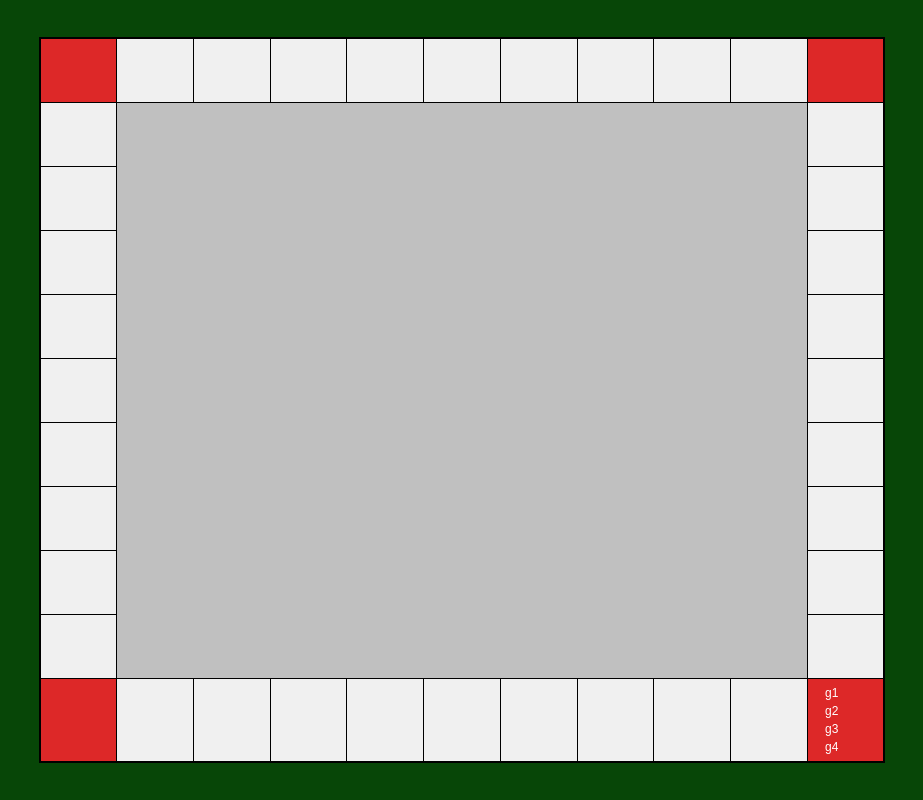
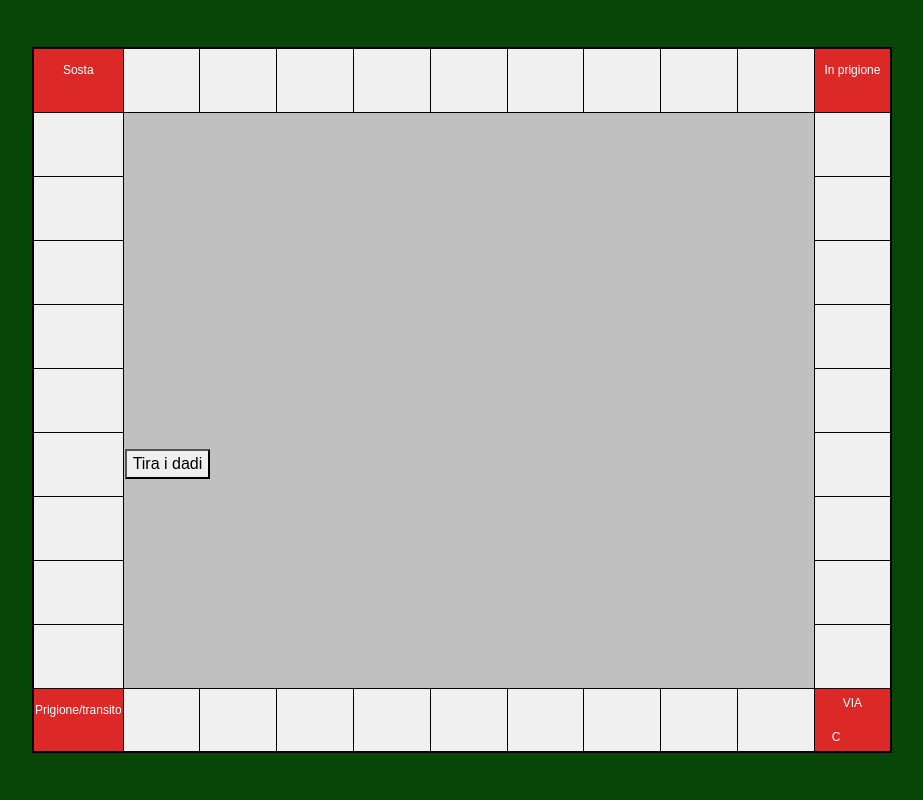
Before and after one commit to strazzullociroandrea/monopoli, a plain HTML site: page index.html in a window 1280 px wide. Shown: the whole page, without its empty margins (178-1101 px from the left). Drawn offline with nearby package versions, Linux system fonts and the light colour scheme.

Commit message:
inizio movimento singolo giocatore

```diff
--- a/index.html
+++ b/index.html
@@ -11,7 +11,7 @@
 <body>
     <table id="board" >
 		<tr>
-			<td class="cell board-corner" id="cell20"><div id="intDiv20" class="row m-1"></div></td>
+			<td class="cell board-corner" id="cell20"><p>Sosta</p><div id="intDiv20" class="row m-1"></div></td>
 			<td class="cell board-top" id="cell21"><div id="intDiv21" class="row m-1"></div></td>
 			<td class="cell board-top" id="cell22"><div id="intDiv22" class="row m-1"></div></td>
 			<td class="cell board-top" id="cell23"><div id="intDiv23" class="row m-1"></div></td>
@@ -21,7 +21,7 @@
 			<td class="cell board-top" id="cell27"><div id="intDiv27" class="row m-1"></div></td>
 			<td class="cell board-top" id="cell28"><div id="intDiv28" class="row m-1"></div></td>
 			<td class="cell board-top" id="cell29"><div id="intDiv29" class="row m-1"></div></td>
-			<td class="cell board-corner" id="cell30"><div id="intDiv30" class="row m-1"></div></td>
+			<td class="cell board-corner" id="cell30"><p>In prigione</p><div id="intDiv30" class="row m-1"></div></td>
 		</tr><tr>
 			<td class="cell board-left" id="cell19"><div id="intDiv19" class="row m-1"></div></td>
 			<td colspan="9" class="board-center"></td>
@@ -44,7 +44,7 @@
 			<td class="cell board-right" id="cell35"><div id="intDiv35" class="row m-1"></div></td>
 		</tr><tr>
 			<td class="cell board-left" id="cell14"><div id="intDiv14" class="row m-1"></div></td>
-			<td colspan="9" class="board-center"></td>
+			<td colspan="9" class="board-center"><button id="lancio">Tira i dadi</button></td>
 			<td class="cell board-right" id="cell36"><div id="intDiv36" class="row m-1"></div></td>
 		</tr><tr>
 			<td class="cell board-left" id="cell13"><div id="intDiv13" class="row m-1"></div></td>
@@ -60,7 +60,7 @@
 				<div id="jail"></div></td>
 			<td class="cell board-right" id="cell39"><div id="intDiv39" class="row m-1"></div></td>
 		</tr><tr>
-			<td class="cell board-corner" id="cell10"><div id="intDiv10" class="row m-1"></div></td>
+			<td class="cell board-corner" id="cell10"><p>Prigione/transito</p><div id="intDiv10" class="row m-1"></div></td>
 			<td class="cell board-bottom" id="cell9"><div id="intDiv9" class="row m-1"></div></td>
 			<td class="cell board-bottom" id="cell8"><div id="intDiv8" class="row m-1"></div></td>
 			<td class="cell board-bottom" id="cell7"><div id="intDiv7" class="row m-1"></div></td>
@@ -70,7 +70,7 @@
 			<td class="cell board-bottom" id="cell3"><div id="intDiv3" class="row m-1"></div></td>
 			<td class="cell board-bottom" id="cell2"><div id="intDiv2" class="row m-1"></div></td>
 			<td class="cell board-bottom" id="cell1"><div id="intDiv1" class="row m-1"></div></td>
-			<td class="cell board-corner" id="cell0"><div id="intDiv0" class="row m-1"></div></td>
+			<td class="cell board-corner" id="cell0"><p class="mt-1">VIA</p><div id="intDiv0" class="row m-1"></div></td>
 		</tr>
 	</table>
 	<script src="./src/index.js"></script>
--- a/src/index.js
+++ b/src/index.js
@@ -1,3 +1,32 @@
+const tiraDadiButton = document.getElementById("lancio");
+
+function Giocatore(nome, posizione = 0) {
+    this.nome = nome;
+    this.posizione = posizione;
+    this.lanciaDado = function () {
+      return Math.floor(Math.random() * (6 - 1 + 1)) + 1;
+    };
+    this.show = () => {
+      return "<div class='giocatore col-auto'>" + nome.charAt(0).toUpperCase() + "</div>";
+    };
+    this.cambiaPosizione = function (boolean) {
+      if (boolean) {
+        this.posizione += this.lanciaDado() + this.lanciaDado();
+        console.log("start: "+this.posizione);
+        if(this.posizione > 40)
+            this.posizione = this.posizione - 40;
+            console.log("Posizione: "+this.posizione);
+        return this.posizione;
+      } else {
+        console.log("Non è il tuo turno");
+      }
+    };
+    this.getPosizione = function(){
+        return this.posizione
+    }
+  }
+
+
 window.onload = () =>{
     for(let i=0;i<40;i++){
             const div = document.getElementById("cell"+i);
@@ -5,5 +34,10 @@ window.onload = () =>{
             console.log("click: "+div.id);
         })
     }
-    document.getElementById("intDiv0").innerHTML = "<div class='giocatore col-auto'>g1</div><div class='giocatore col-auto'>g2</div><div class='giocatore col-auto'>g3</div><div class='giocatore col-auto'>g4</div>";
+    const persona = new Giocatore("Ciro");
+    document.getElementById("intDiv0").innerHTML = persona.show(0);
+    tiraDadiButton.onclick = () =>{
+        persona.cambiaPosizione(true);
+        document.getElementById("intDiv"+persona.getPosizione()).innerHTML = persona.show();
+    }
 };
```
